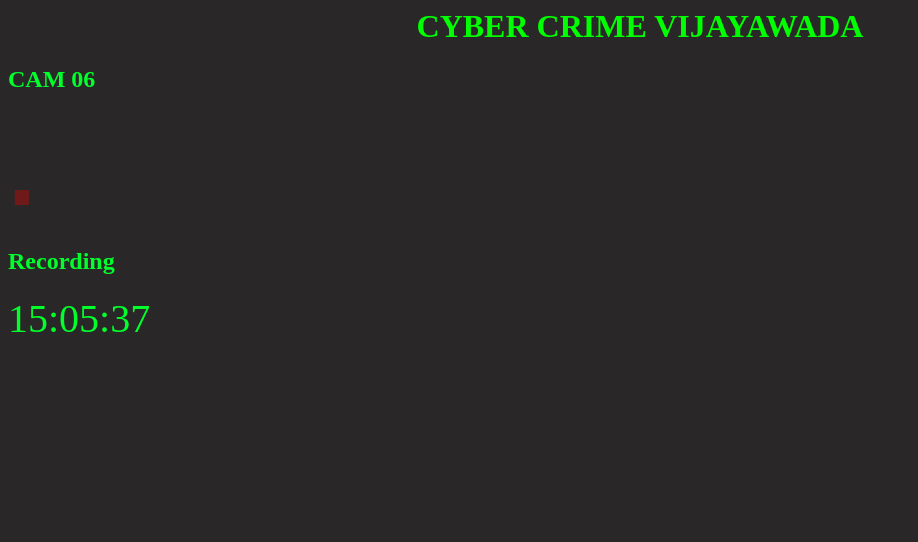
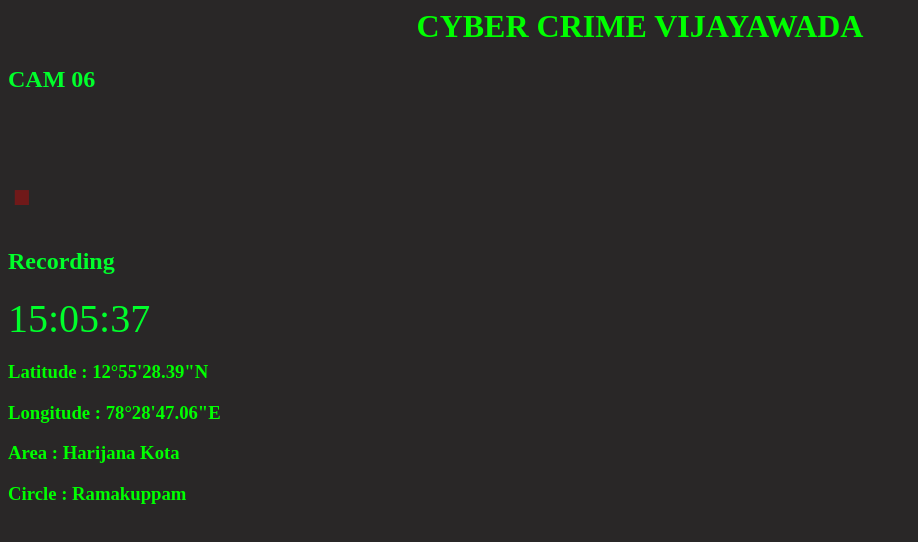
Before and after one commit to Cyber-Crime-tracker/live-cam-recording, a plain HTML site: page index.html in a window 1280 px wide. Shown: the whole page, without its empty margins (0-918 px from the left). Drawn offline with Linux system fonts and the light colour scheme.

Commit message:
Update index.html

```diff
--- a/index.html
+++ b/index.html
@@ -33,7 +33,15 @@
 <div id="txt" style="
     color: #00ff2b;
     font-size: 40px;
-">19:08:28</div>
+">20:34:36</div>
+    <div style="
+    color: lime;
+">
+    <h3>Latitude  :  12°55'28.39"N </h3>
+    <h3>Longitude :  78°28'47.06"E </h3>
+    <h3>Area      :  Harijana Kota </h3>
+    <h3>Circle     :  Ramakuppam </h3>
+    </div>
 
 <script>
 function startTime() {
```
